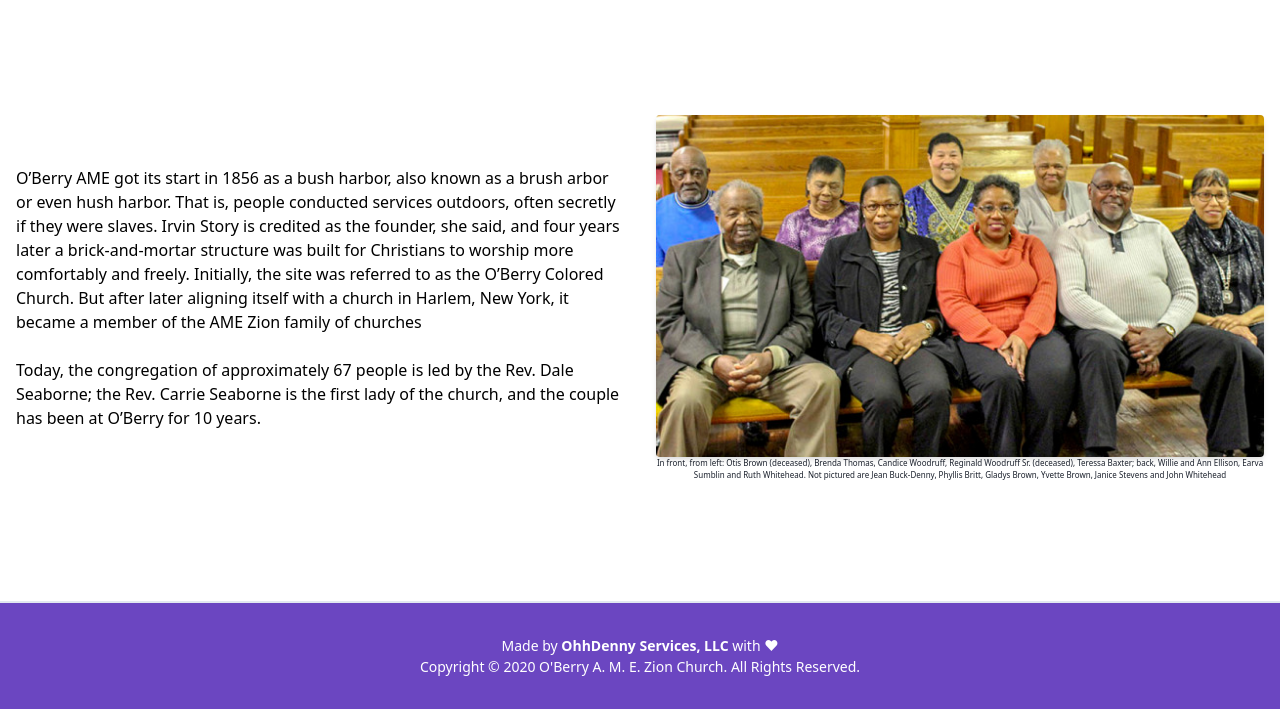
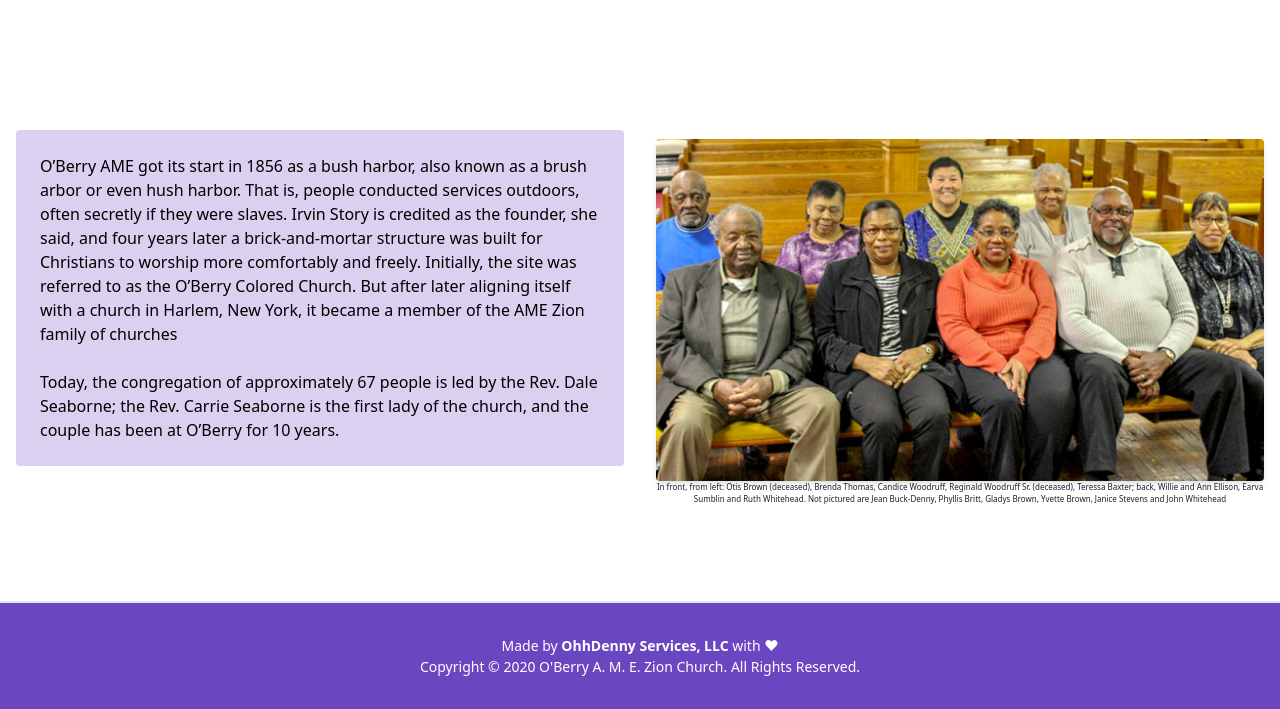
Before and after one commit to KevinDennyII/oberry_ame_zion_church_franklinva, a Gatsby site: page /about in a window 1280 px wide. Shown: the part 91-800 px from the top of the page. Built offline with nearby package versions, Linux system fonts and the light colour scheme; Gatsby itself is replaced by a stand-in of ours; what @tailwindcss/custom-forms would draw is missing.

Commit message:
updated about us page with color purple background for history

```diff
--- a/src/pages/about.js
+++ b/src/pages/about.js
@@ -14,7 +14,8 @@ function AboutPage() {
 
       <section className="h-screen all:flex-col sm:flex md:flex items-center ">
         <div className="all:flex-none sm:flex-1 md:flex-1 text-black text-xs sm:text-xs md:text-sm lg:text-base p-4">
-          <p>
+          <p className="bg-purple-700 bg-opacity-25 rounded mx-auto p-4 md:p-6">
+            {/*<p>*/}
             O’Berry AME got its start in 1856 as a bush harbor, also known as a
             brush arbor or even hush harbor. That is, people conducted services
             outdoors, often secretly if they were slaves. Irvin Story is
@@ -26,14 +27,13 @@ function AboutPage() {
             family of churches
             <br />
             <br />
-          </p>
-          <p>
             Today, the congregation of approximately 67 people is led by the
             Rev. Dale Seaborne; the Rev. Carrie Seaborne is the first lady of
             the church, and the couple has been at O’Berry for 10 years.
+            {/*</p>*/}
           </p>
         </div>
-        <div className="all:flex-none sm:flex-1 md:flex-1 p-4">
+        <div className="all:flex-none sm:-mt-12 md:mt-12  sm:flex-1 md:flex-1 p-4">
           <figure className="object-contain">
             <img
               alt="O'Berry A. M. E. Zion Church Committee"
```
